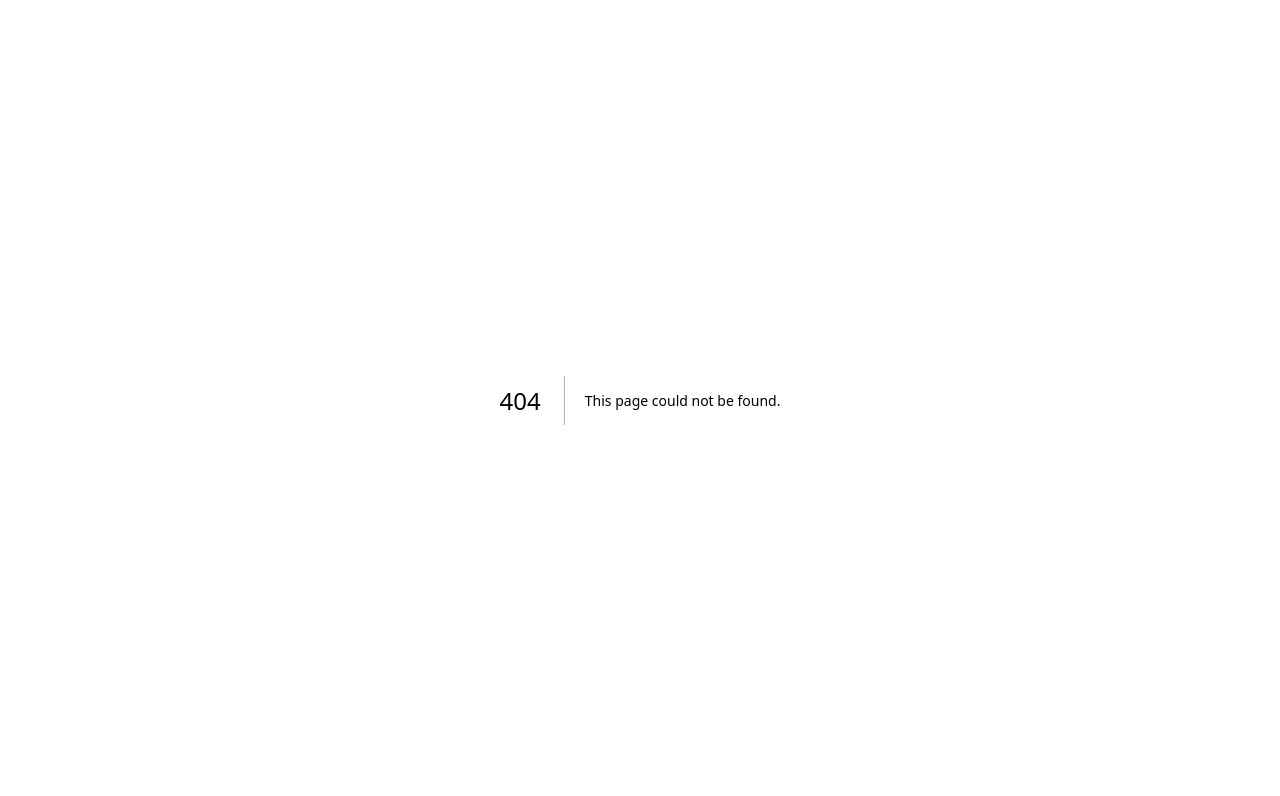
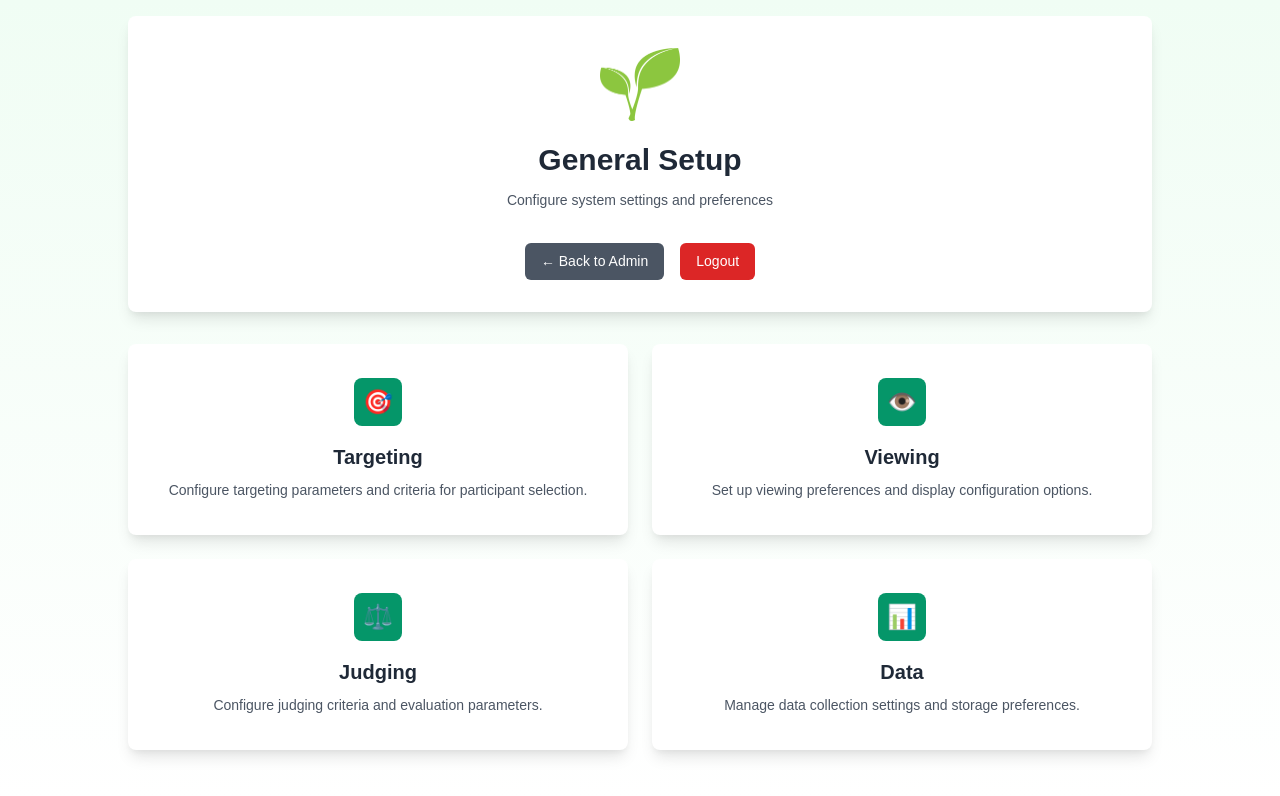
Before and after one commit to MattManna0/pglnew, a Next.js app: page /general-setup in a window 1280 px wide. Before the commit this address had no page. Shown: the top 796 px of the page. Built offline with nearby package versions, Linux system fonts and the light colour scheme.

Commit message:
general setup setup
setup general setup page frontend. Security.

```diff
--- a/app/admin-home/page.tsx
+++ b/app/admin-home/page.tsx
@@ -12,8 +12,12 @@ export default function AdminHome() {
   };
 
   const handleSectionClick = (section: string) => {
-    // Do nothing for now as requested
-    console.log(`Clicked on ${section} section`);
+    if (section === 'general-setup') {
+      window.location.href = '/general-setup';
+    } else {
+      // Do nothing for other sections for now
+      console.log(`Clicked on ${section} section`);
+    }
   };
 
   return (
--- /dev/null
+++ b/app/general-setup/page.tsx
@@ -0,0 +1,113 @@
+'use client';
+
+import Image from 'next/image';
+import '../styles/general-setup.css';
+
+export default function GeneralSetup() {
+  const handleLogout = () => {
+    // Clear session cookie
+    document.cookie = 'session=; expires=Thu, 01 Jan 1970 00:00:00 UTC; path=/; SameSite=Strict';
+    // Redirect to login
+    window.location.href = '/';
+  };
+
+  const handleBackToAdmin = () => {
+    window.location.href = '/admin-home';
+  };
+
+  const handleSectionClick = (section: string) => {
+    // Do nothing for now as requested
+    console.log(`Clicked on ${section} section`);
+  };
+
+  return (
+    <div className="general-setup-container">
+      <div className="general-setup-header">
+        <Image
+          src="/greenleaf.png"
+          alt="Green Leaf Logo"
+          width={80}
+          height={80}
+          className="general-setup-logo"
+          priority
+        />
+        <h1 className="general-setup-title">
+          General Setup
+        </h1>
+        <h2 className="general-setup-subtitle">
+          Configure system settings and preferences
+        </h2>
+        <div>
+          <button
+            onClick={handleBackToAdmin}
+            className="general-setup-back-button"
+          >
+            ← Back to Admin
+          </button>
+          <button
+            onClick={handleLogout}
+            className="general-setup-logout-button"
+          >
+            Logout
+          </button>
+        </div>
+      </div>
+
+      <div className="general-setup-content">
+        <div className="general-setup-sections">
+          <div
+            className="general-setup-section"
+            onClick={() => handleSectionClick('targeting')}
+          >
+            <div className="general-setup-section-icon">
+              🎯
+            </div>
+            <h3 className="general-setup-section-title">Targeting</h3>
+            <p className="general-setup-section-description">
+              Configure targeting parameters and criteria for participant selection.
+            </p>
+          </div>
+
+          <div
+            className="general-setup-section"
+            onClick={() => handleSectionClick('viewing')}
+          >
+            <div className="general-setup-section-icon">
+              👁️
+            </div>
+            <h3 className="general-setup-section-title">Viewing</h3>
+            <p className="general-setup-section-description">
+              Set up viewing preferences and display configuration options.
+            </p>
+          </div>
+
+          <div
+            className="general-setup-section"
+            onClick={() => handleSectionClick('judging')}
+          >
+            <div className="general-setup-section-icon">
+              ⚖️
+            </div>
+            <h3 className="general-setup-section-title">Judging</h3>
+            <p className="general-setup-section-description">
+              Configure judging criteria and evaluation parameters.
+            </p>
+          </div>
+
+          <div
+            className="general-setup-section"
+            onClick={() => handleSectionClick('data')}
+          >
+            <div className="general-setup-section-icon">
+              📊
+            </div>
+            <h3 className="general-setup-section-title">Data</h3>
+            <p className="general-setup-section-description">
+              Manage data collection settings and storage preferences.
+            </p>
+          </div>
+        </div>
+      </div>
+    </div>
+  );
+}
--- /dev/null
+++ b/app/styles/general-setup.css
@@ -0,0 +1,124 @@
+.general-setup-container {
+  min-height: 100vh;
+  background: linear-gradient(to bottom, #f0fdf4, #ffffff);
+  padding: 1rem;
+}
+
+.general-setup-header {
+  max-width: 64rem;
+  margin: 0 auto 2rem;
+  background-color: #ffffff;
+  border-radius: 0.5rem;
+  box-shadow: 0 10px 15px -3px rgba(0, 0, 0, 0.1), 0 4px 6px -2px rgba(0, 0, 0, 0.05);
+  padding: 2rem;
+  text-align: center;
+}
+
+.general-setup-logo {
+  margin: 0 auto 1rem;
+}
+
+.general-setup-title {
+  font-size: 1.875rem;
+  font-weight: 700;
+  color: #1f2937;
+  margin-bottom: 0.5rem;
+}
+
+.general-setup-subtitle {
+  font-size: 0.875rem;
+  color: #4b5563;
+  margin-bottom: 2rem;
+}
+
+.general-setup-logout-button {
+  background-color: #dc2626;
+  color: #ffffff;
+  padding: 0.5rem 1rem;
+  border-radius: 0.375rem;
+  border: none;
+  cursor: pointer;
+  font-size: 0.875rem;
+  transition: background-color 0.15s ease-in-out;
+}
+
+.general-setup-logout-button:hover {
+  background-color: #b91c1c;
+}
+
+.general-setup-content {
+  max-width: 64rem;
+  margin: 0 auto;
+}
+
+.general-setup-sections {
+  display: grid;
+  grid-template-columns: 1fr;
+  gap: 1.5rem;
+}
+
+@media (min-width: 768px) {
+  .general-setup-sections {
+    grid-template-columns: 1fr 1fr;
+  }
+}
+
+.general-setup-section {
+  background-color: #ffffff;
+  border-radius: 0.5rem;
+  box-shadow: 0 10px 15px -3px rgba(0, 0, 0, 0.1), 0 4px 6px -2px rgba(0, 0, 0, 0.05);
+  padding: 2rem;
+  cursor: pointer;
+  transition: all 0.15s ease-in-out;
+  border: 2px solid transparent;
+}
+
+.general-setup-section:hover {
+  transform: translateY(-2px);
+  box-shadow: 0 20px 25px -5px rgba(0, 0, 0, 0.1), 0 10px 10px -5px rgba(0, 0, 0, 0.04);
+  border-color: #059669;
+}
+
+.general-setup-section-icon {
+  width: 3rem;
+  height: 3rem;
+  background-color: #059669;
+  border-radius: 0.5rem;
+  display: flex;
+  align-items: center;
+  justify-content: center;
+  margin: 0 auto 1rem;
+  color: #ffffff;
+  font-size: 1.5rem;
+}
+
+.general-setup-section-title {
+  font-size: 1.25rem;
+  font-weight: 600;
+  color: #1f2937;
+  margin-bottom: 0.5rem;
+  text-align: center;
+}
+
+.general-setup-section-description {
+  font-size: 0.875rem;
+  color: #4b5563;
+  text-align: center;
+  line-height: 1.5;
+}
+
+.general-setup-back-button {
+  background-color: #4b5563;
+  color: #ffffff;
+  padding: 0.5rem 1rem;
+  border-radius: 0.375rem;
+  border: none;
+  cursor: pointer;
+  font-size: 0.875rem;
+  transition: background-color 0.15s ease-in-out;
+  margin-right: 1rem;
+}
+
+.general-setup-back-button:hover {
+  background-color: #374151;
+}
--- a/middleware.ts
+++ b/middleware.ts
@@ -1,8 +1,9 @@
 import { NextRequest, NextResponse } from 'next/server';
 
 export function middleware(request: NextRequest) {
-  // Check if accessing admin-home
-  if (request.nextUrl.pathname.startsWith('/admin-home')) {
+  // Check if accessing protected admin routes
+  if (request.nextUrl.pathname.startsWith('/admin-home') ||
+      request.nextUrl.pathname.startsWith('/general-setup')) {
     // Check for session cookie
     const sessionCookie = request.cookies.get('session');
 
@@ -16,5 +17,5 @@ export function middleware(request: NextRequest) {
 }
 
 export const config = {
-  matcher: ['/admin-home/:path*']
+  matcher: ['/admin-home/:path*', '/general-setup/:path*']
 };
```
